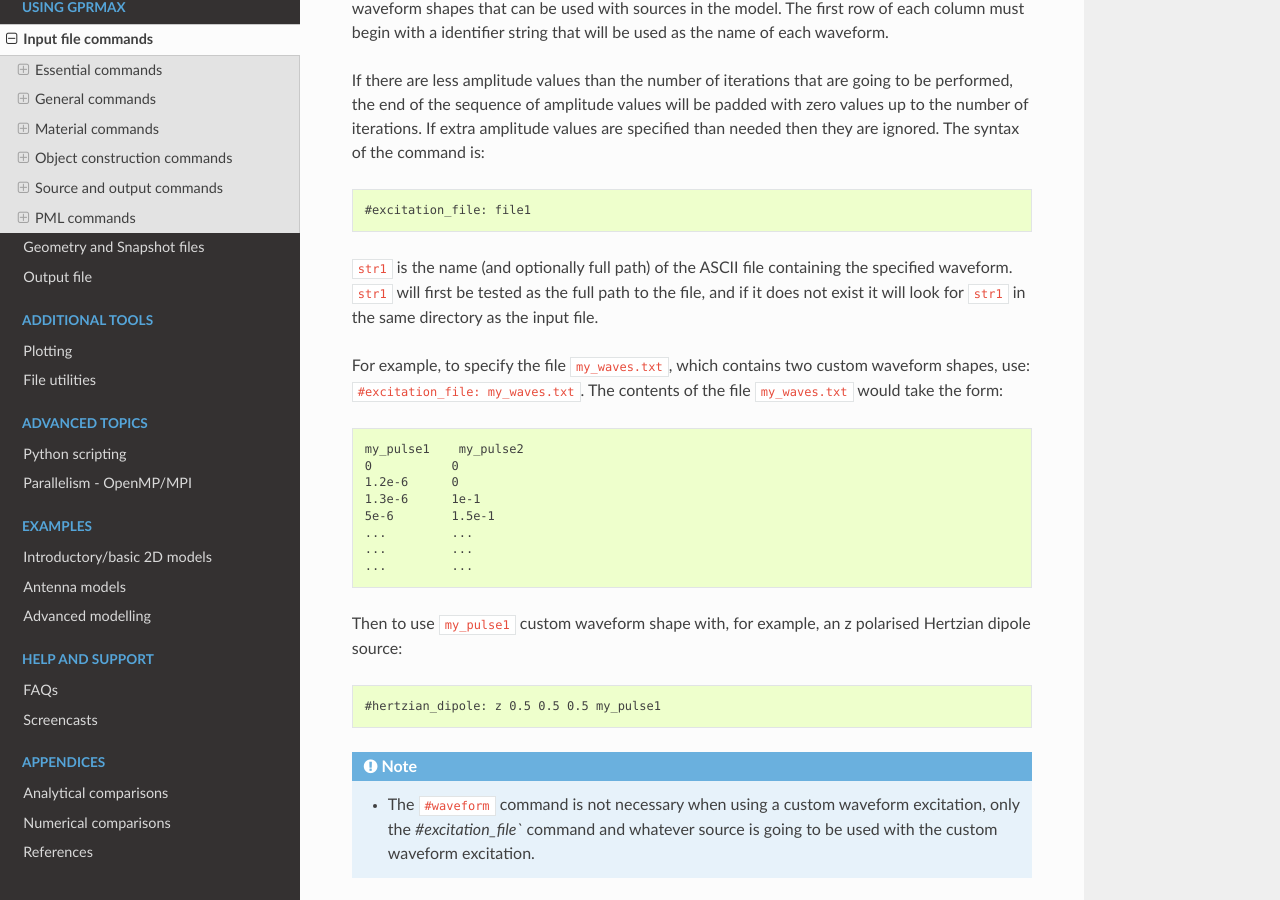
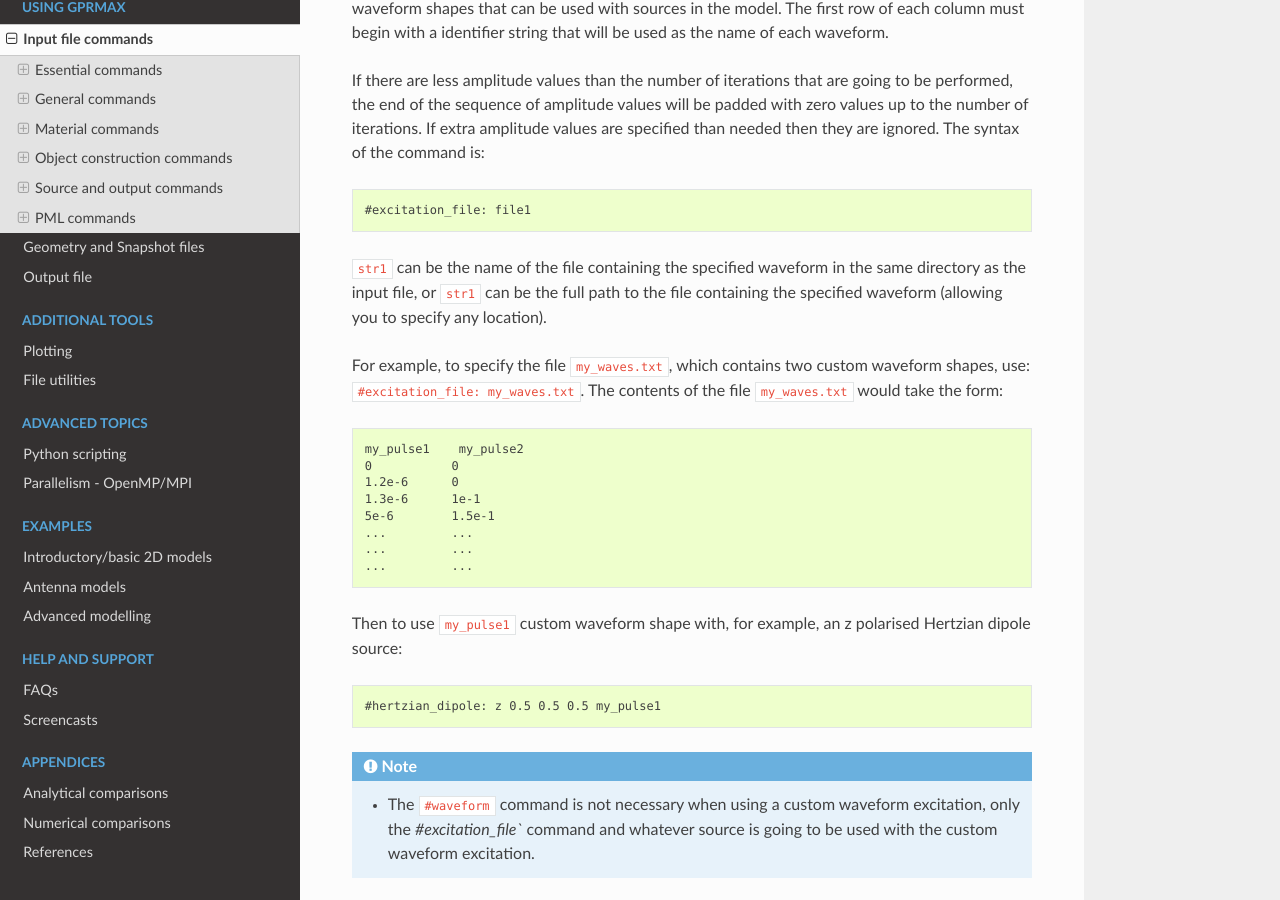
Before and after one commit to gprMax/gprMax, a Sphinx documentation site: the page built from docs/source/input.rst, in a window 1280 px wide and 900 px high, scrolled down 19506 px. Built offline with Sphinx 7.4.7 and the Read the Docs theme 2.0.0, drawn with Linux system fonts in a browser that asks for light colours.

Commit message:
Updated text on excitation file.

```diff
--- a/docs/source/input.rst
+++ b/docs/source/input.rst
@@ -666,7 +666,7 @@ If there are less amplitude values than the number of iterations that are going
 
     #excitation_file: file1
 
-``str1`` is the name (and optionally full path) of the ASCII file containing the specified waveform. ``str1`` will first be tested as the full path to the file, and if it does not exist it will look for ``str1`` in the same directory as the input file.
+``str1`` can be the name of the file containing the specified waveform in the same directory as the input file, or ``str1`` can be the full path to the file containing the specified waveform (allowing you to specify any location).
 
 For example, to specify the file ``my_waves.txt``, which contains two custom waveform shapes, use: ``#excitation_file: my_waves.txt``. The contents of the file ``my_waves.txt`` would take the form:
 
```
